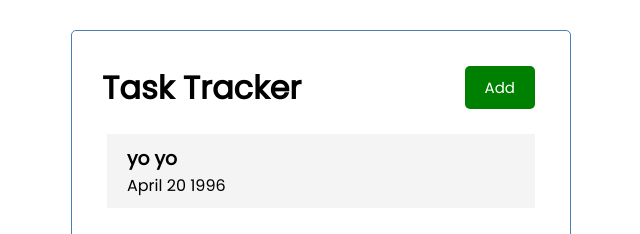
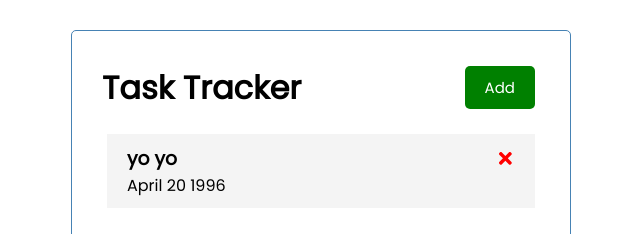
Before and after one commit to madhuneupane/react-task-tracker, a React (Create React App) app: page / in a window 1280 px wide. Shown: the top 234 px of the page, without its empty margins (319-959 px from the left). Built offline with nearby package versions, Linux system fonts and the light colour scheme.

Commit message:
feat: implement on double click

```diff
--- a/package.json
+++ b/package.json
@@ -9,6 +9,7 @@
     "react": "^18.2.0",
     "react-dom": "^18.2.0",
     "react-icon": "^1.0.0",
+    "react-icons": "^4.8.0",
     "react-scripts": "5.0.1",
     "web-vitals": "^2.1.4"
   },
--- a/src/App.js
+++ b/src/App.js
@@ -11,10 +11,29 @@
       reminder: false,
     },
   ]);
+
+  //Toggle Reminder
+  const toggleReminder = (id) => {
+    setTasks(
+      tasks.map((task) =>
+        task.id === id ? { ...task, reminder: !task.reminder } : task
+      )
+    );
+  };
+  //Delete task
+
+  const deleteTask = (id) => {
+    setTasks(tasks.filter((task) => task.id !== id));
+  };
+
   return (
     <div className="container">
       <Header title="Task Tracker"></Header>
-      <Tasks tasks={tasks} />
+      {tasks.length > 0 ? (
+        <Tasks tasks={tasks} onDelete={deleteTask} onToggle={toggleReminder} />
+      ) : (
+        "No Tasks"
+      )}
     </div>
   );
 }
--- a/src/components/Task.js
+++ b/src/components/Task.js
@@ -1,7 +1,14 @@
-function Task({ task }) {
+import { FaTimes } from "react-icons/fa";
+function Task({ task, onDelete, onToggle }) {
   return (
-    <div className="task">
-      <h3>{task.text} </h3>
+    <div className="task" onDoubleClick={() => onToggle(task.id)}>
+      <h3>
+        {task.text}{" "}
+        <FaTimes
+          style={{ color: "red", cursor: "pointer" }}
+          onClick={() => onDelete(task.id)}
+        />
+      </h3>
       <p>{task.day}</p>
     </div>
   );
--- a/src/components/Tasks.js
+++ b/src/components/Tasks.js
@@ -1,9 +1,14 @@
 import Task from "./Task";
-function Tasks({ tasks }) {
+function Tasks({ tasks, onDelete, onToggle }) {
   return (
     <>
       {tasks.map((task) => (
-        <Task key={task.id} task={task} />
+        <Task
+          key={task.id}
+          task={task}
+          onDelete={onDelete}
+          onToggle={onToggle}
+        />
       ))}
     </>
   );
```
Also changed, not shown: 1 other file (tests, documents, lock files or other folders).
